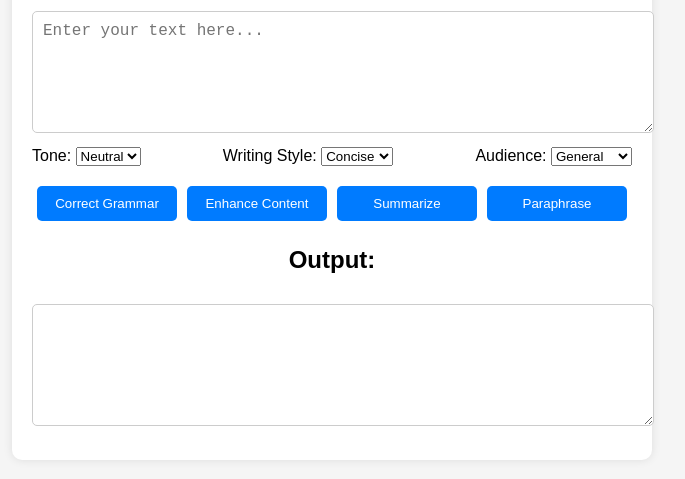
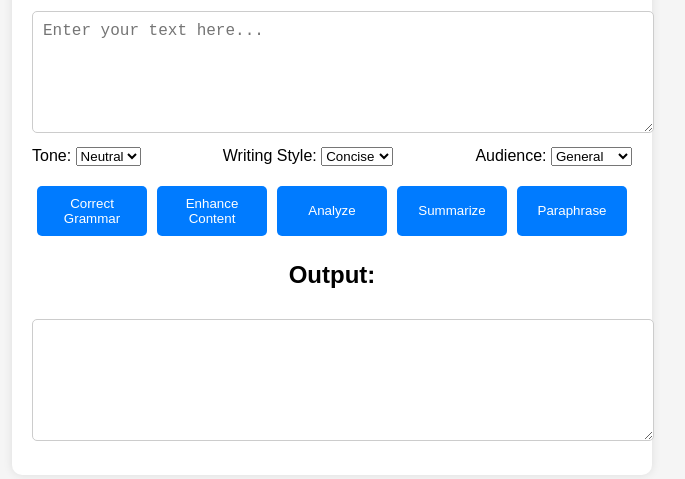
Before and after one commit to deepthi417/frontend, a plain HTML site: page index.html in a window 1280 px wide. Shown: the part 127-606 px from the top of the page, without its empty margins (308-993 px from the left). Drawn offline with Linux system fonts and the light colour scheme.

```diff
--- a/index.html
+++ b/index.html
@@ -42,6 +42,7 @@
         <div class="buttons">
             <button onclick="processText('correct')">Correct Grammar</button>
             <button onclick="processText('enhance')">Enhance Content</button>
+            <button onclick="processText('analyze')">Analyze</button>
             <button onclick="processText('summarize')">Summarize</button>
             <button onclick="processText('paraphrase')">Paraphrase</button>
         </div>
```
